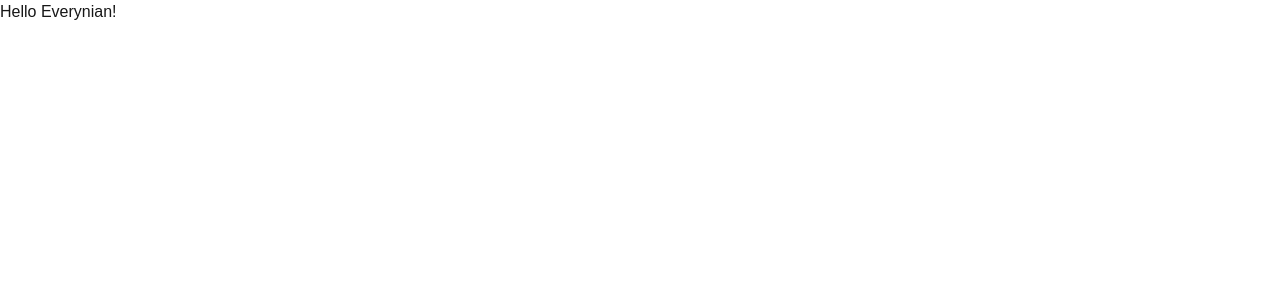
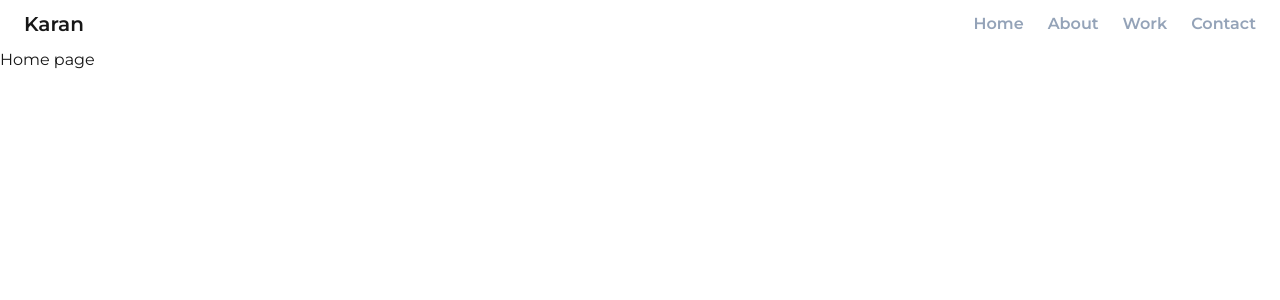
Before and after one commit to Karan-Dayani/Karan-Dayani, a Next.js app: page / in a window 1280 px wide. Shown: the top 300 px of the page. Built offline with nearby package versions, Linux system fonts and the light colour scheme.

Commit message:
header update

```diff
--- /dev/null
+++ b/app/components/Header.tsx
@@ -0,0 +1,53 @@
+"use client";
+import React, { useState } from "react";
+import { motion, AnimatePresence } from "motion/react";
+import { IoMenu } from "react-icons/io5";
+
+const Header = () => {
+  const [isMenuOpen, setIsMenuOpen] = useState(false);
+  return (
+    <div className="font-semibold px-6 h-12">
+      <div className="flex justify-between items-center h-full">
+        <h1 className="text-xl">Karan</h1>
+        <IoMenu
+          className="h-5 w-5 md:hidden"
+          onClick={() => setIsMenuOpen(!isMenuOpen)}
+        />
+        <AnimatePresence>
+          {isMenuOpen && (
+            <motion.div
+              initial={{ scale: 0, opacity: 0 }}
+              animate={{ scale: 1, opacity: 1 }}
+              exit={{ scale: 0, opacity: 0 }}
+              transition={{ duration: 0.5, type: "spring" }}
+              className="absolute top-10 right-6 w-36 max-h-48 rounded-md bg-[#F5F5F5] p-6 z-10 flex flex-col origin-top-right"
+            >
+              <nav className="flex flex-col text-black gap-2">
+                <a href="#">Home</a>
+                <a href="#">About</a>
+                <a href="#">Work</a>
+                <a href="#">Contact</a>
+              </nav>
+            </motion.div>
+          )}
+        </AnimatePresence>
+        <nav className="gap-6 text-slate-400 hidden md:flex">
+          <a className="hover:text-black cursor-pointer transition-all duration-300">
+            Home
+          </a>
+          <a className="hover:text-black cursor-pointer transition-all duration-300">
+            About
+          </a>
+          <a className="hover:text-black cursor-pointer transition-all duration-300">
+            Work
+          </a>
+          <a className="hover:text-black cursor-pointer transition-all duration-300">
+            Contact
+          </a>
+        </nav>
+      </div>
+    </div>
+  );
+};
+
+export default Header;
--- a/app/layout.tsx
+++ b/app/layout.tsx
@@ -1,14 +1,9 @@
 import type { Metadata } from "next";
-import { Geist, Geist_Mono } from "next/font/google";
+import { Montserrat } from "next/font/google";
 import "./globals.css";
+import Header from "./components/Header";
 
-const geistSans = Geist({
-  variable: "--font-geist-sans",
-  subsets: ["latin"],
-});
-
-const geistMono = Geist_Mono({
-  variable: "--font-geist-mono",
+const montserrat = Montserrat({
   subsets: ["latin"],
 });
 
@@ -24,9 +19,8 @@ export default function RootLayout({
 }>) {
   return (
     <html lang="en">
-      <body
-        className={`${geistSans.variable} ${geistMono.variable} antialiased`}
-      >
+      <body className={` ${montserrat.className} antialiased`}>
+        <Header />
         {children}
       </body>
     </html>
--- a/app/page.tsx
+++ b/app/page.tsx
@@ -1,3 +1,36 @@
+// import { motion } from "motion/react";
+// import photo from "../public/aied2.png";
+// import Image from "next/image";
+
 export default function Home() {
-  return <div>Hello Everynian!</div>;
+  return (
+    <>
+      <div>Home page</div>
+      {/* <div className="px-6">
+        <div className="h-96 flex gap-6">
+          <div className="w-full rounded-lg bg-gradient-to-r from-slate-200 to-[#492b27c9] p-10">
+            <h1 className="font-semibold text-4xl tracking-wider leading-relaxed">
+              Hii, I&#39;m Karan Dayani a full-stack developer &#40;Student&#41;
+              from India.
+            </h1>
+            <p className="mt-2">
+              I am an aspiring full-stack developer with experience in React,
+              Next.js, Node.js, and databases like MongoDB and PostgreSQL.
+              Passionate about building scalable web and mobile applications, I
+              enjoy solving real-world problems through code. Constantly
+              learning and exploring new technologies, my goal is to develop
+              efficient, user-friendly solutions.
+            </p>
+          </div>
+          <div className="bg-slate-400 w-2/5 rounded-lg">
+            <Image
+              src={photo}
+              alt="photo"
+              className="w-full h-full object-cover rounded-lg"
+            />
+          </div>
+        </div>
+      </div> */}
+    </>
+  );
 }
```
Also changed, not shown: package.json (+7 -5 lines), public/aied2.png (added), 1 other file (tests, documents, lock files or other folders).
